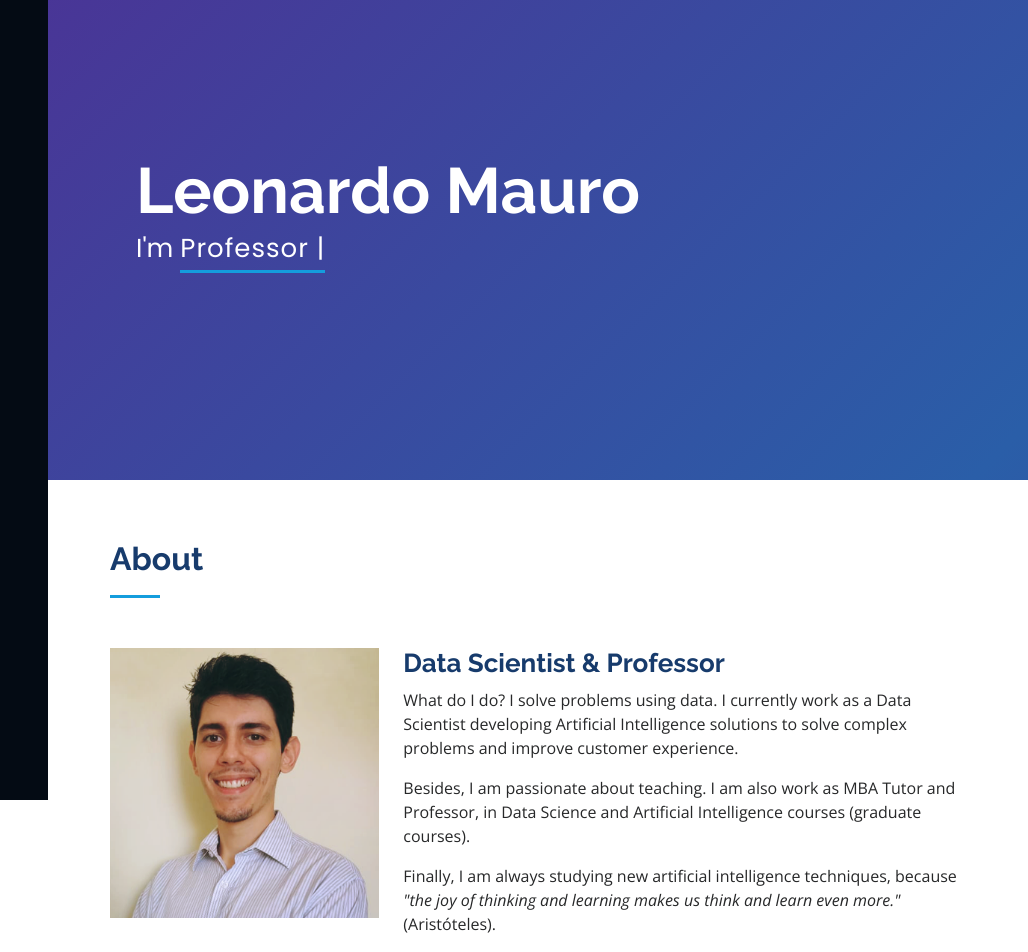
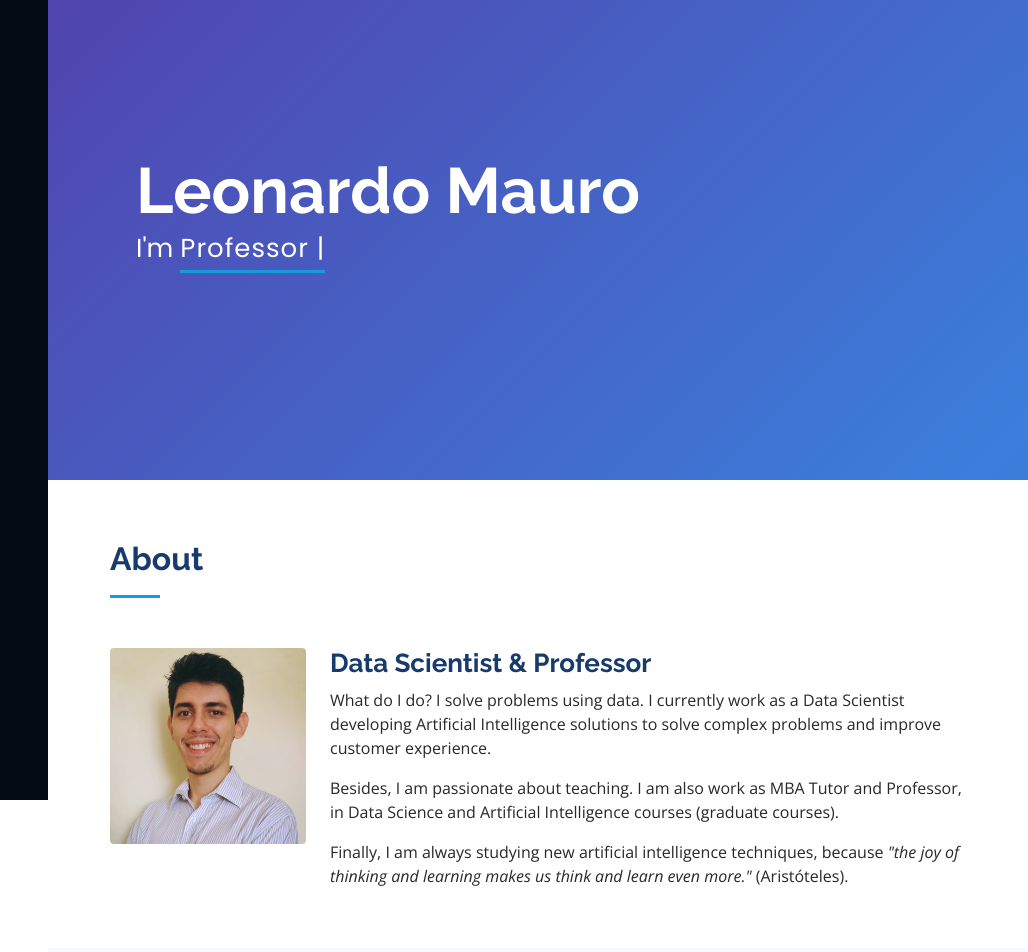
Before and after one commit to leomaurodesenv/leomaurodesenv.github.io, a plain HTML site: page index.html in a window 1280 px wide. Shown: the top 952 px of the page, 252-1280 px from the left. Drawn offline with nearby package versions, Linux system fonts and the light colour scheme.

Commit message:
fix: professional experience

```diff
--- a/assets/css/style.css
+++ b/assets/css/style.css
@@ -206,7 +206,7 @@ h1, h2, h3, h4, h5, h6 {
 #hero .hero-background {
   width: 100%;
   height: 60vh;
-  background: linear-gradient(-45deg, #641287, #2a5ea8, #641287);
+  background: linear-gradient(-45deg, #500c6d, #3b7edb, #641287);
   background-size: 300% 300%;
   animation: gradient 8s ease infinite;
 }
--- a/index.html
+++ b/index.html
@@ -88,10 +88,10 @@
         </div>
 
         <div class="row">
-          <div class="col-lg-4" data-aos="fade-right">
-            <img src="./assets/img/profile-img.png" class="img-fluid" alt="">
+          <div class="col-lg-3" data-aos="fade-right">
+            <img src="./assets/img/profile-img.png" class="img-fluid rounded" alt="">
           </div>
-          <div class="col-lg-8 pt-4 pt-lg-0 content" data-aos="fade-left">
+          <div class="col-lg-9 pt-4 pt-lg-0 content" data-aos="fade-left">
             <h3>Data Scientist &amp; Professor</h3>
             <p>What do I do? I solve problems using data. I currently work as a Data Scientist developing Artificial Intelligence solutions to solve complex problems and improve customer experience.</p>
 				    <p>Besides, I am passionate about teaching. I am also work as MBA Tutor and Professor, in Data Science and Artificial Intelligence courses (graduate courses).</p>
@@ -157,7 +157,7 @@
             </div>
             <div class="resume-item">
               <h4>Professor @ <a href="https://www.fullture.com/" target="_blank">Fullture School</a></h4>
-              <h5>Sep 2020 - Present</h5>
+              <h5>Apr 2021 - Present</h5>
               <p><em> Professor, Data Science (qualification course)</em></p>
               <ul>
                 <li>Tasks: Online class, homework, content preparation.</li>
```
